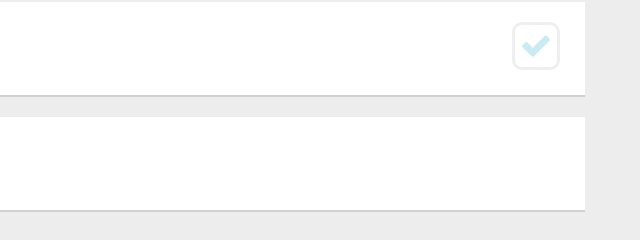
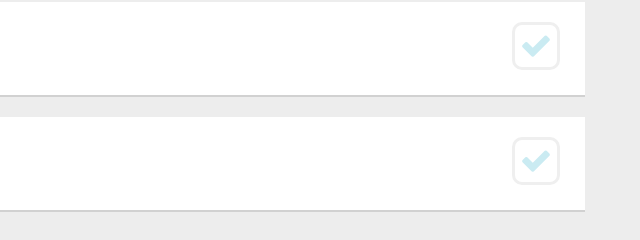
Before and after one commit to cwilso88/Task-Master-App, a React app: page public/all-tasks.html in a window 1280 px wide. Shown: the part 293-533 px from the top of the page, 640-1280 px from the left. Built offline with nearby package versions, Linux system fonts and the light colour scheme.

Commit message:
more updates to the task master list. Next I will add more functionality to be able to add to the list with the task form

```diff
--- a/public/all-tasks.html
+++ b/public/all-tasks.html
@@ -63,6 +63,9 @@
                 <div class="date">
                   Created: August 29, 2018
                 </div>
+                <div class="check-box">
+                  <i class="fa fa-check" aria-hidden="true"></i>
+                </div>
               </div>
           </div>
         </div>
```
